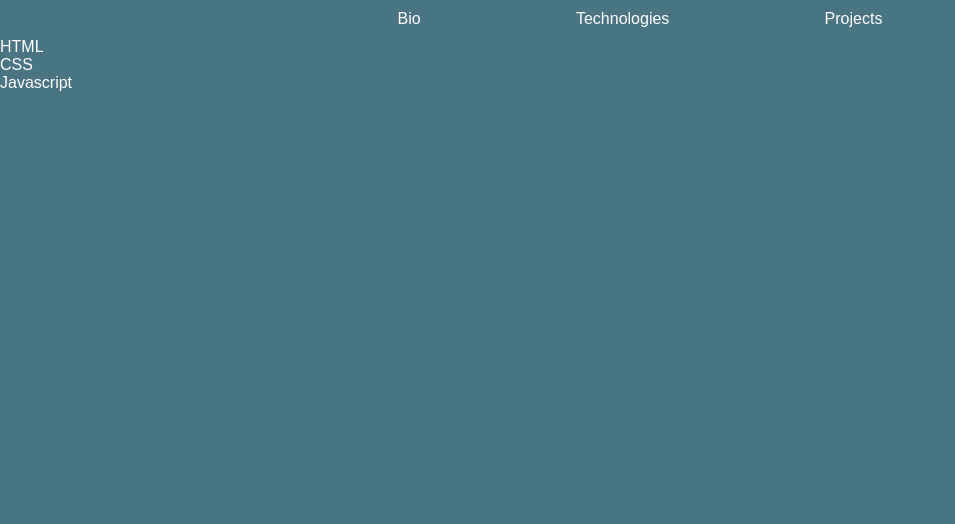
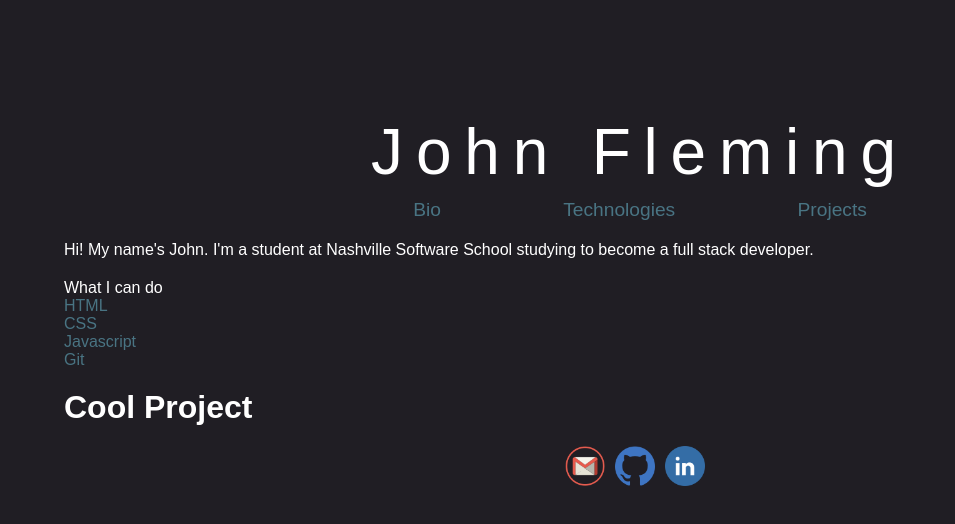
Before and after one commit to John-Fleming/john-fleming-portfolio-site, a plain HTML site: page index.html in a window 1280 px wide. Shown: the whole page, without its empty margins (0-955 px from the left). Drawn offline with Linux system fonts and the light colour scheme; a web font is replaced by a local one.

Commit message:
finished initial page structure, styles, and project cards array loop functions

```diff
--- a/index.html
+++ b/index.html
@@ -8,36 +8,41 @@
     <link rel="stylesheet" href="./main.css">
   </head>
   <body>
-    <!-- Navigation -->
+
     <nav>
-      <!-- TODO: Insert some sort of H1-H6 with your name here -->
+      <h1 class="full-name-header">John Fleming</h1>
       <ul id="navLinks">
         <li><a id="navToBio">Bio</a></li>
         <li><a id="navToTechnologies">Technologies</a></li>
         <li><a id="navToProjects">Projects</a></li>
       </ul>
     </nav>
-    <!-- End Navigation -->
 
-    <!-- Primary View -->
+    <main>
       <div class="fullPage" id="bioPage">
-      <!-- TODO: Fill in bio info here: What is your background? Why do you want to go into development? What do you love about development? -->
+        <p>Hi! My name's John. I'm a student at Nashville Software School studying to become a full stack developer.</p>
       </div>
       <div class="fullPage" id="technologiesPage">
-      <!-- TODO: Start an UL of all of the tools and technologies you've started learning so far. (You'll beef this page up later). -->
-      <ul>
+        <p>What I can do</p>
+        <ul class="technologies-list">
           <li>HTML</li>
           <li>CSS</li>
           <li>Javascript</li>
+          <li>Git</li>
         </ul>
       </div>
-    <div class="fullPage" id="projectsPage"></div>
-    <!-- End Primary View -->
+      <div class="fullPage" id="projectsPage">
+
+      </div>
+    </main>
 
     <!-- Footer -->
     <footer class="page-footer">
-      <!-- TODO: Fill in contact info here: Include things like email, LinkedIn, Twitter and GitHub links. -->
-      <!-- add icons here for email, github, and linkedin that link to each item -->
+      <ul class="contact-me-links">
+        <li><a class="email-link" href="mailto:johndeclanfleming@gmail.com"><img src="./assets/iconfinder_gmail_1220340.png" alt="a gmail icon linking to John's email"></a></li>
+        <li><a class="linkedin-link" href="https://github.com/John-Fleming"><img src="./assets/iconfinder_Github_1298743.png" alt="a github icon linking to John's github"></a></li>
+        <li><a class="github-link" href="www.linkedin.com/in/john-fleming-8b730262"><img src="./assets/iconfinder_linkedin_287553.png" alt="a linkedin icon linking to John's linkedin"></a></li>
+      </ul>
     </footer>
     <script src="./main.js"></script>
   </body>
--- a/main.css
+++ b/main.css
@@ -23,10 +23,32 @@
   unicode-range: U+0000-00FF, U+0131, U+0152-0153, U+02BB-02BC, U+02C6, U+02DA, U+02DC, U+2000-206F, U+2074, U+20AC, U+2122, U+2191, U+2193, U+2212, U+2215, U+FEFF, U+FFFD;
 }
 
+/* BODY STYLES */
+
 body {
-    background-color: rgb(73, 116, 131);
+  background-color: rgb(32,30,36);
   color: white;
   font-family: 'Raleway', sans-serif;
+  width: 90%;
+  margin-left: auto;
+  margin-right: auto;
+  position: relative;
+}
+
+/* NAME HEADER */
+
+.full-name-header {
+  text-align: center;
+  font-weight: 300;
+  letter-spacing: .2em;
+  font-size: 4em;
+  margin-top: 10%;
+}
+
+/* NAV BAR */
+
+nav {
+  margin: 20px 0;
 }
 
 #navLinks {
@@ -34,4 +56,41 @@ body {
   display: flex;
   justify-content: space-around;
   margin: 10px 25%;
+  color: rgb(73, 116, 131);
+  font-size: 1.2em;
 }
+
+/* MAIN */
+
+main {
+  margin: 20px 0;
+}
+
+#technologiesPage {
+  margin: 20px 0;
+}
+
+.technologies-list {
+  list-style-type: none;
+  color: rgb(73, 116, 131);
+}
+
+/* FOOTER */
+
+footer {
+  margin: 20px 0;
+}
+
+.contact-me-links {
+  list-style-type: none;
+  display: flex;
+  justify-content: center;
+}
+
+.contact-me-links li {
+  margin-right: 10px;
+}
+
+.contact-me-links img {
+  width: 40px;
+}
--- a/main.js
+++ b/main.js
@@ -1 +1,30 @@
 console.log('hi');
+
+const projects = [{
+    title: "Cool Project",
+    screenshot: "http://gotoflashgames.com/files/file/033.jpg",
+    description: "This is the best project",
+    technologiesUsed: "HTML, CSS, Vanilla JavaScript, Version Control with Github",
+    available: true,
+    url: "https://github.com/John-Fleming/personal-bio-site",
+    githubUrl: "https://github.com/John-Fleming/personal-bio-site"
+  }];
+
+const printToDom = (divId, textToPrint) => {
+    let selectedDiv = document.getElementById(divId);
+    selectedDiv.innerHTML = textToPrint;
+};
+
+const createProjectCards = () => {
+    let domString = '';
+    for (project in projects) {
+        if (projects[project].available) {
+            domString += `<div class="project-cards">`;
+            domString +=    `<h1 class="project-title">${projects[project].title}</h1>`;
+            domString += `</div>`;
+        }
+    }
+    printToDom('projectsPage', domString);
+};
+
+createProjectCards();
```
Also changed, not shown: assets/iconfinder_Github_1298743.png (added), assets/iconfinder_gmail_1220340.png (added), assets/iconfinder_linkedin_287553.png (added), 2 other files. Lines whose indentation alone changed are shown as unchanged.
